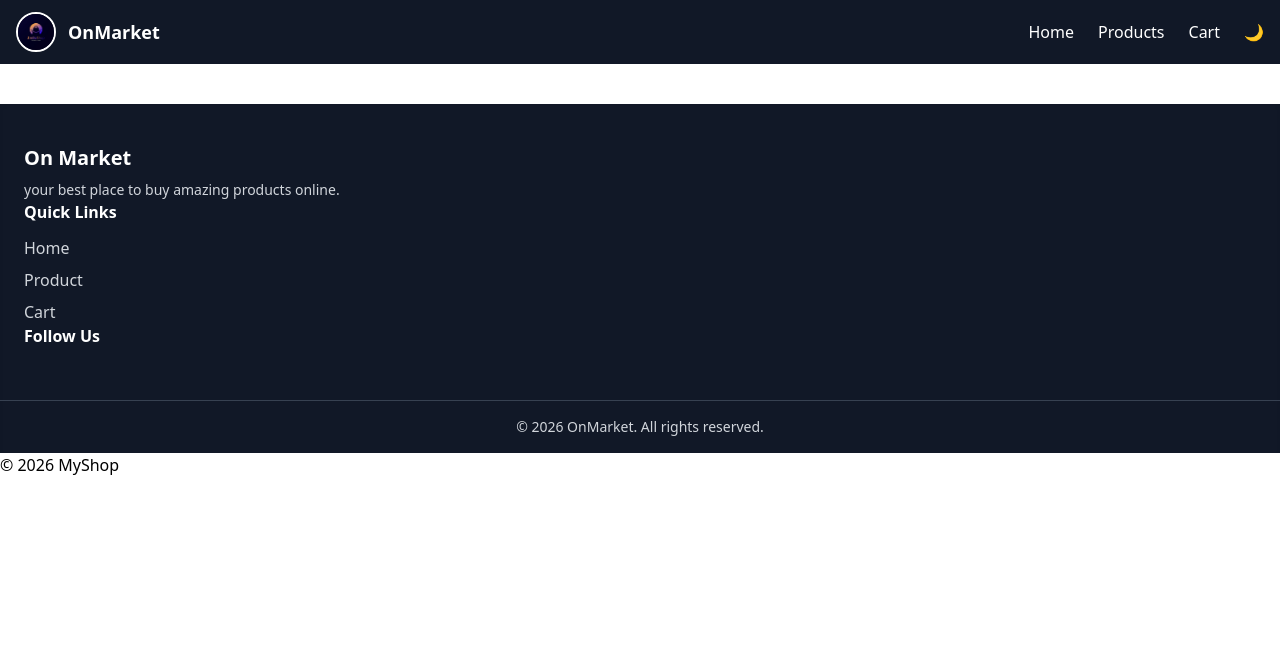
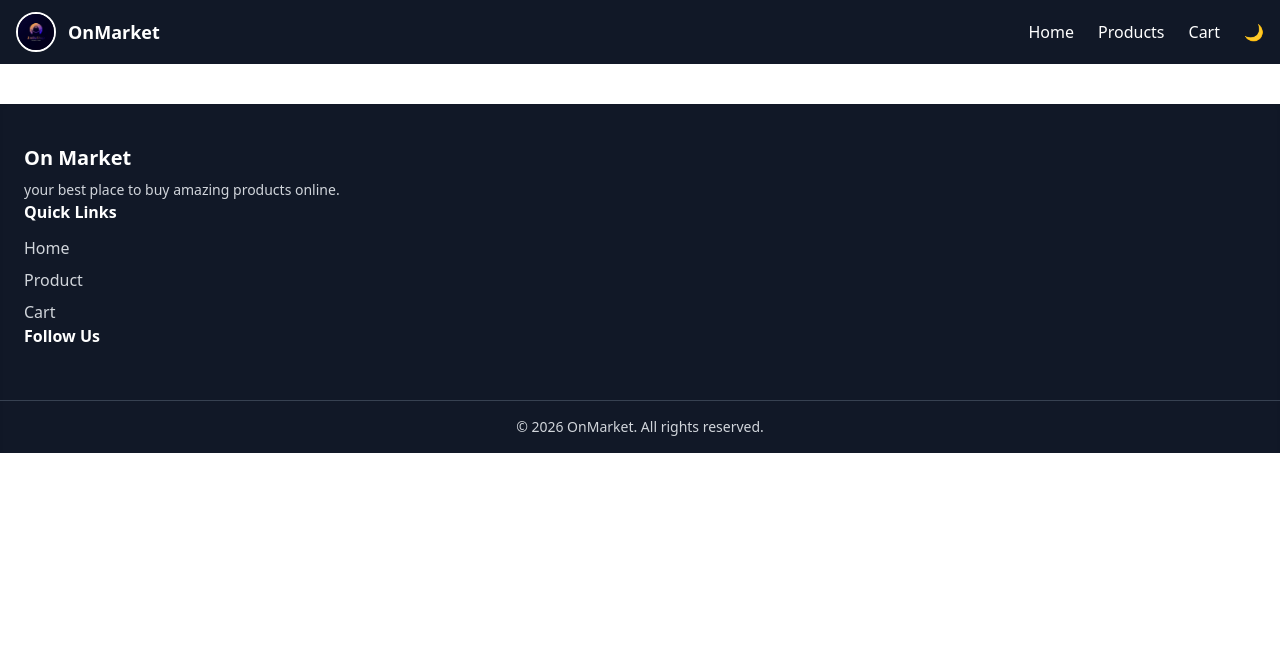
Before and after one commit to ALTUM-02/on_market, a Django app: template media/Projects/on_market/templates/base/base.html in a window 1280 px wide. Shown: the top 649 px of the page. Run offline with Django 4.2, Linux system fonts and the light colour scheme; the template is opened without the code that fills it, so the values that code supplies are empty; some libraries are stand-ins or nearby versions.

Commit message:
new change

```diff
--- a/media/Projects/on_market/templates/base/footer.html
+++ b/media/Projects/on_market/templates/base/footer.html
@@ -48,4 +48,3 @@
   </div>
 
 </footer>
-    © 2026 MyShop
```
